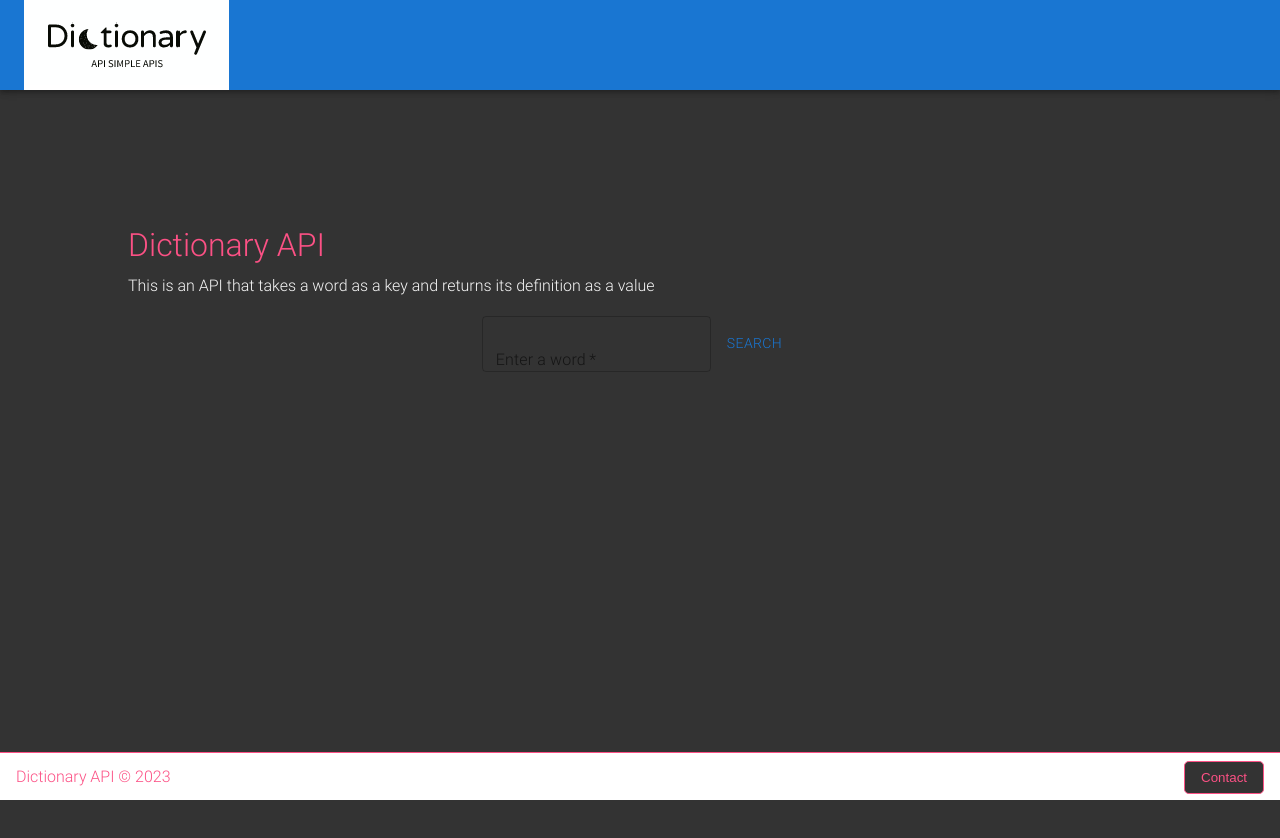
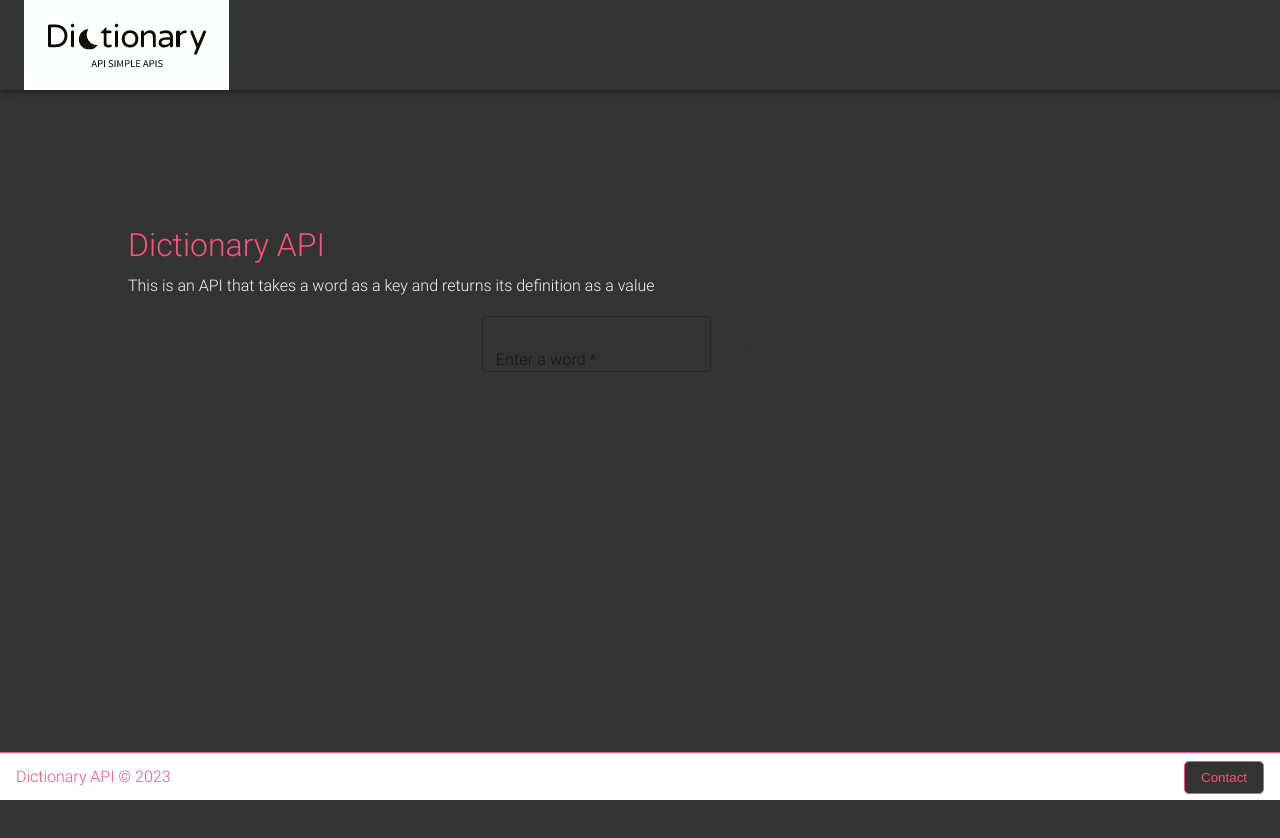
Before and after one commit to RabGH/DictionaryApi-WebApp, a React (Create React App) app: page / in a window 1280 px wide. Shown: the top 838 px of the page. Built offline with nearby package versions, Linux system fonts and the light colour scheme.

Commit message:
Fix MUI function, add standard MUI btn

```diff
--- a/src/App.js
+++ b/src/App.js
@@ -1,15 +1,18 @@
 import React from 'react';
 import { BrowserRouter } from 'react-router-dom';
 import AppRoutes from './Routes';
+import MUI from './components/ThemeProvider';
 import './static/css/styles.css';
 import Header from './components/Header';
 
 function App() {
     return (
-        <BrowserRouter>
+      <BrowserRouter>
+          <MUI>
             <Header />
             <AppRoutes />
-        </BrowserRouter>
+          </MUI>
+       </BrowserRouter>
     );
 }
 
--- a/src/components/ThemeProvider.jsx
+++ b/src/components/ThemeProvider.jsx
@@ -0,0 +1,27 @@
+import React from 'react';
+import { createTheme, ThemeProvider } from '@mui/material/styles';
+
+const theme = createTheme({
+    palette: {
+        primary: {
+            main: '#333333',
+        },
+        secondary: {
+            main: '#fc5185',
+        },
+        background: {
+            default: '#333333',
+            paper: '#FAFAFA'
+        },
+    },
+});
+
+function MUI({ children }) {
+    return (
+        <ThemeProvider theme={theme}>
+            { children }
+        </ThemeProvider>
+    );
+}
+
+export default MUI;
```
Also changed, not shown: src/components/Button.jsx (added, +12 -0 lines).
